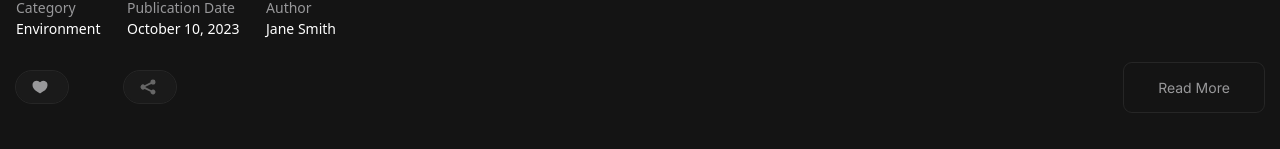
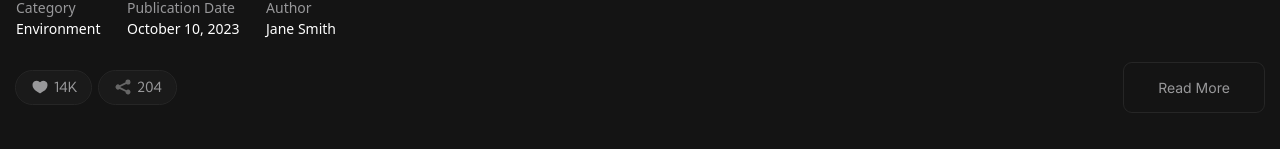
Before and after one commit to asuarezop/futuretech-blog, a Next.js app: page / in a window 1280 px wide. Shown: the part 701-850 px from the top of the page. Built offline with nearby package versions, Linux system fonts and the light colour scheme.

Commit message:
Passed new properties for Article to HeadlinePostCard component

```diff
--- a/src/app/page.tsx
+++ b/src/app/page.tsx
@@ -22,6 +22,8 @@ export default function Home() {
           category={headline.category}
           date={headline.date}
           author={headline.author}
+          likes={headline.likes}
+          shares={headline.shares}
         />
       ))}
     </>
```
